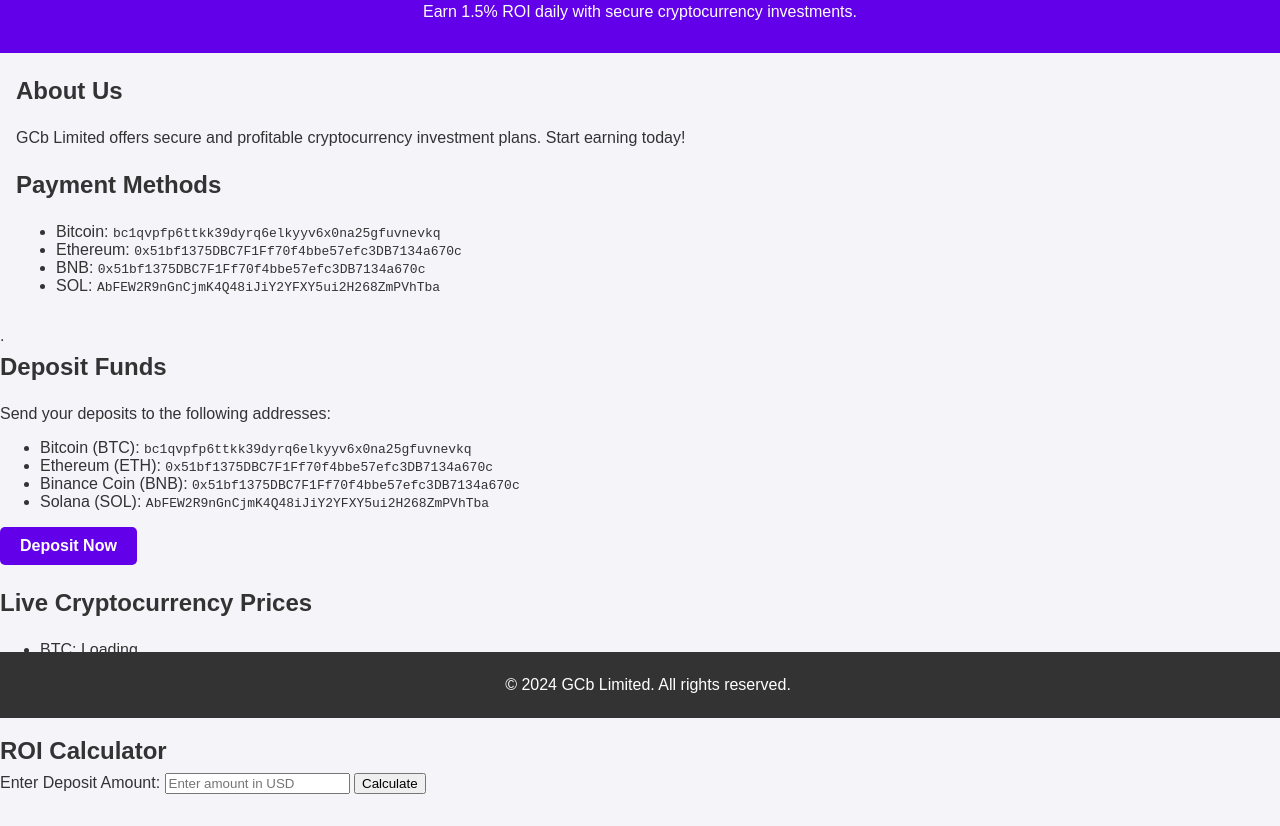
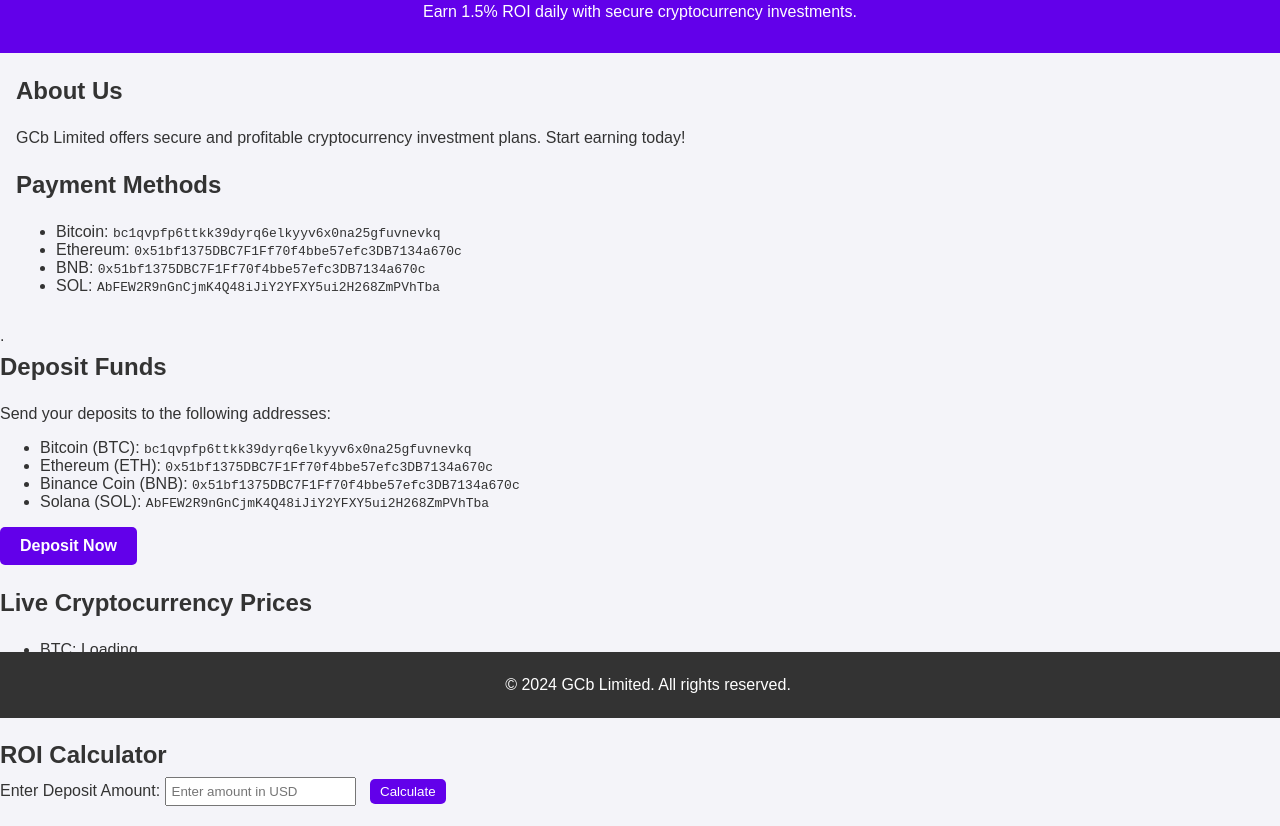
Before and after one commit to GCB-LIMITED/gcb-limited-, a plain HTML site: page index.html in a window 1280 px wide. Shown: the part 82-908 px from the top of the page. Drawn offline with Linux system fonts and the light colour scheme; files that its build step writes are made by us from their sources; no server answers; files whose address does not match are found by name.

Commit message:
Update style.css

```diff
--- a/style.css
+++ b/style.css
@@ -39,3 +39,20 @@ h1, h2 {
 .deposit-button:hover {
     background-color: #4500b5;
 }
+#roi-calculator {
+    margin: 20px 0;
+}
+#roi-calculator input {
+    padding: 5px;
+    margin-right: 10px;
+}
+#roi-calculator button {
+    padding: 5px 10px;
+    background-color: #6200ea;
+    color: white;
+    border: none;
+    border-radius: 5px;
+}
+#roi-calculator button:hover {
+    background-color: #4500b5;
+}
```
